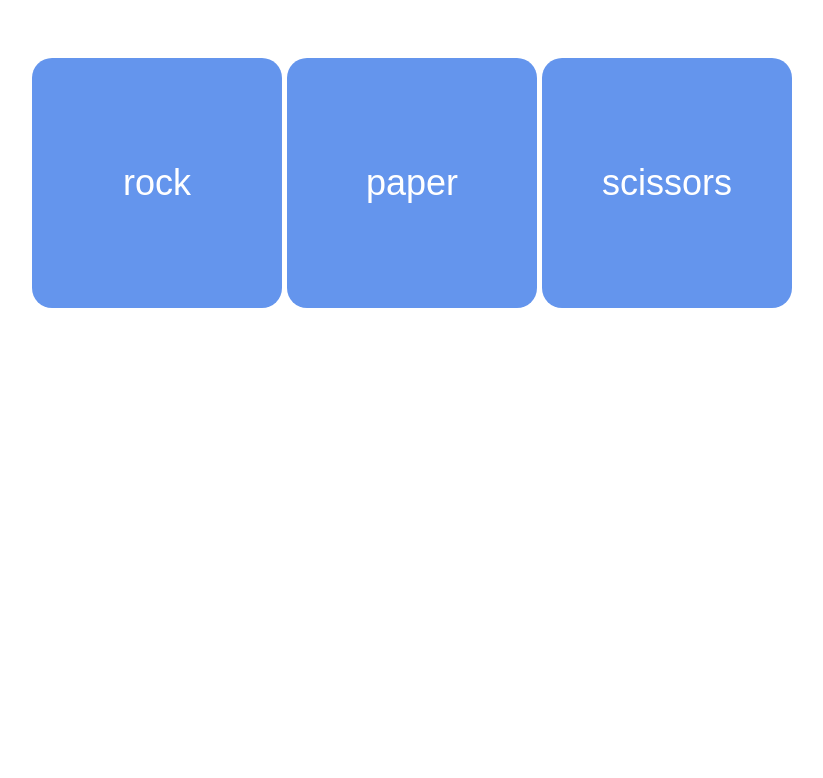
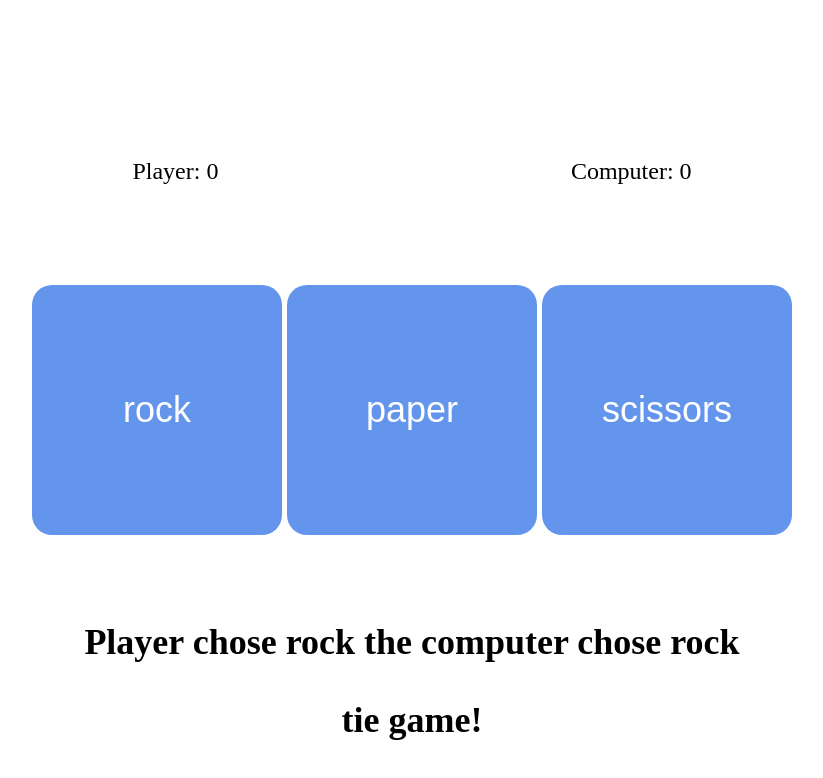
Before and after one commit to vcwong99/RPS, a plain HTML site: page index.html in a window 1280 px wide. Both pictures are taken after a click on the button "rock". Shown: the whole page, without its empty margins (228-1051 px from the left). Drawn offline with Linux system fonts and the light colour scheme.

Commit message:
finished ui

```diff
--- a/index.html
+++ b/index.html
@@ -8,11 +8,17 @@
 </head>
 <body>
     <div class="container">
+        <div class="scores">
+            <div id="player"></div>
+            <div id="computer"></div>
+        </div>
         <div class="choices">
             <button id="0">rock</button>
             <button id="1">paper</button>
             <button id="2">scissors</button>
         </div>
+        <p id="round"></p>
+        <p id="result"></p>
     </div>
     <script src="javascript.js"></script>
 </body>
--- a/javascript.js
+++ b/javascript.js
@@ -1,6 +1,8 @@
 const choice = ["rock", "paper", "scissors"];
 let playerWins=0, computerWins=0;
 let keepPlaying=true;
+
+
 
 function getComputerChoice(){
     return Math.floor(Math.random() * 3);
@@ -17,27 +19,36 @@ function getPlayerChoice(){
 
 function judge(computer, player){
     let computerChoice = getComputerChoice();
+    const result=document.getElementById("result");
     if(computer==player){
-        console.log("tie game!");
+        result.textContent="tie game!";
     }
     else if(((computer+1)%3)==player){
         playerWins++;
-        console.log("Player Wins! And has won "+playerWins+" times. ");
+        result.textContent="Player Wins! And has won "+playerWins+" times. ";
     }
     else if(((computer-1)%3)==player){
         computerWins++;
-        console.log("Computer wins! And has won "+computerWins+" times. ");
+        result.textContent="Computer wins! And has won "+computerWins+" times. ";
     }
 }
 
  function playRound(playerChoice){
-    //let playerChoice = getPlayerChoice();
     let computerChoice = getComputerChoice();
-    console.log("you chose: "+choice[playerChoice]);
-    console.log("the computer chose: "+choice[computerChoice]);
+    const roundDescription= document.getElementById("round");
+    roundDescription.textContent="Player chose "+choice[playerChoice]+" the computer chose "+choice[computerChoice];
     judge(computerChoice, playerChoice);
+    updateScore();
  }
 
+ function updateScore(){
+    const playerScore=document.getElementById("player");
+    const computerScore=document.getElementById("computer");
+    playerScore.textContent="Player: "+playerWins;
+    computerScore.textContent="Computer: "+computerWins;
+ }
+
+ updateScore();
  const buttons = document.querySelectorAll('button');
  buttons.forEach((button) => {
 
--- a/styles.css
+++ b/styles.css
@@ -1,3 +1,21 @@
+
+body{
+    text-align: center;
+}
+
+p{
+    font-size: 36px;
+    font-weight: 800;;
+}
+.scores{
+    padding-top: 150px;
+    padding-bottom:50px;
+    display:flex;
+    justify-content: space-evenly;
+    align-items: center;
+    font-size: 24px;
+    font-weight: 500;
+}
 
 .choices{
     display:flex;
@@ -5,6 +23,7 @@
     padding:50px;
     gap:5px;
 }
+
 
 button{
     background-color: cornflowerblue;
```
